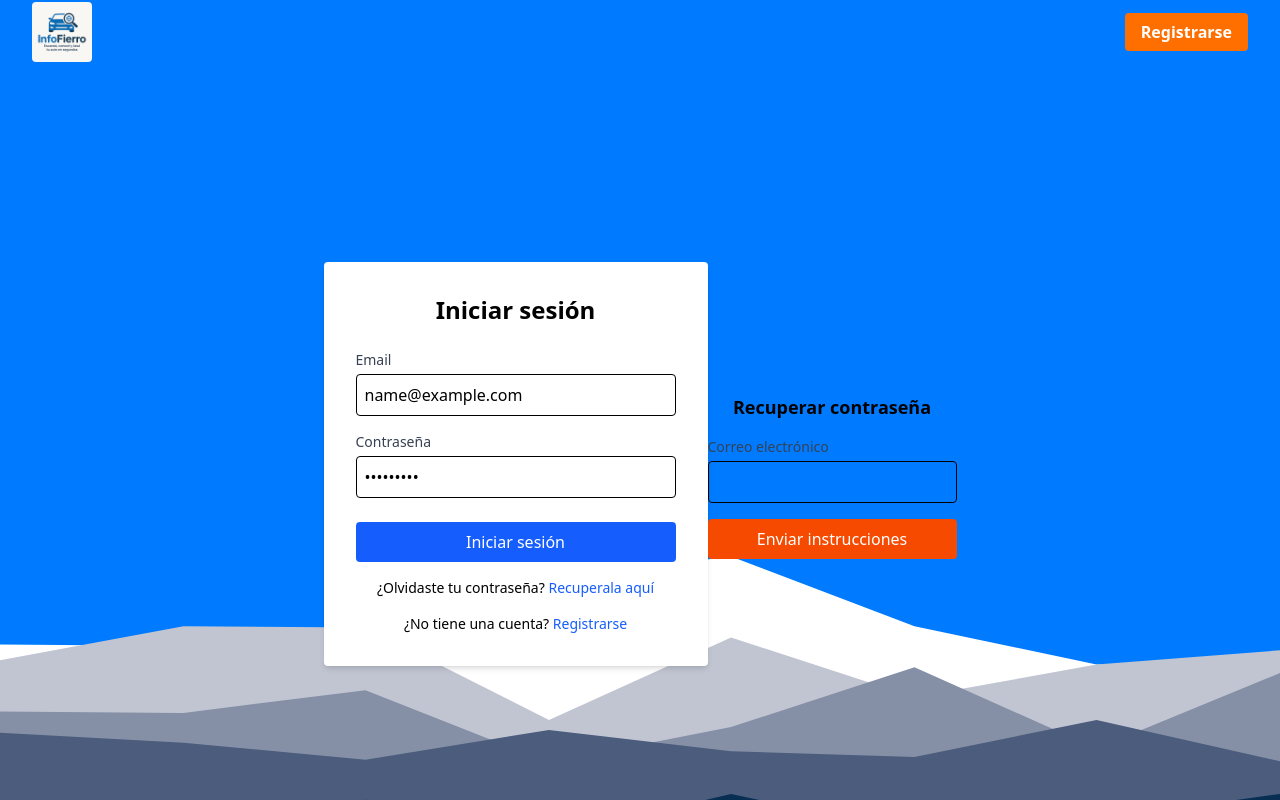
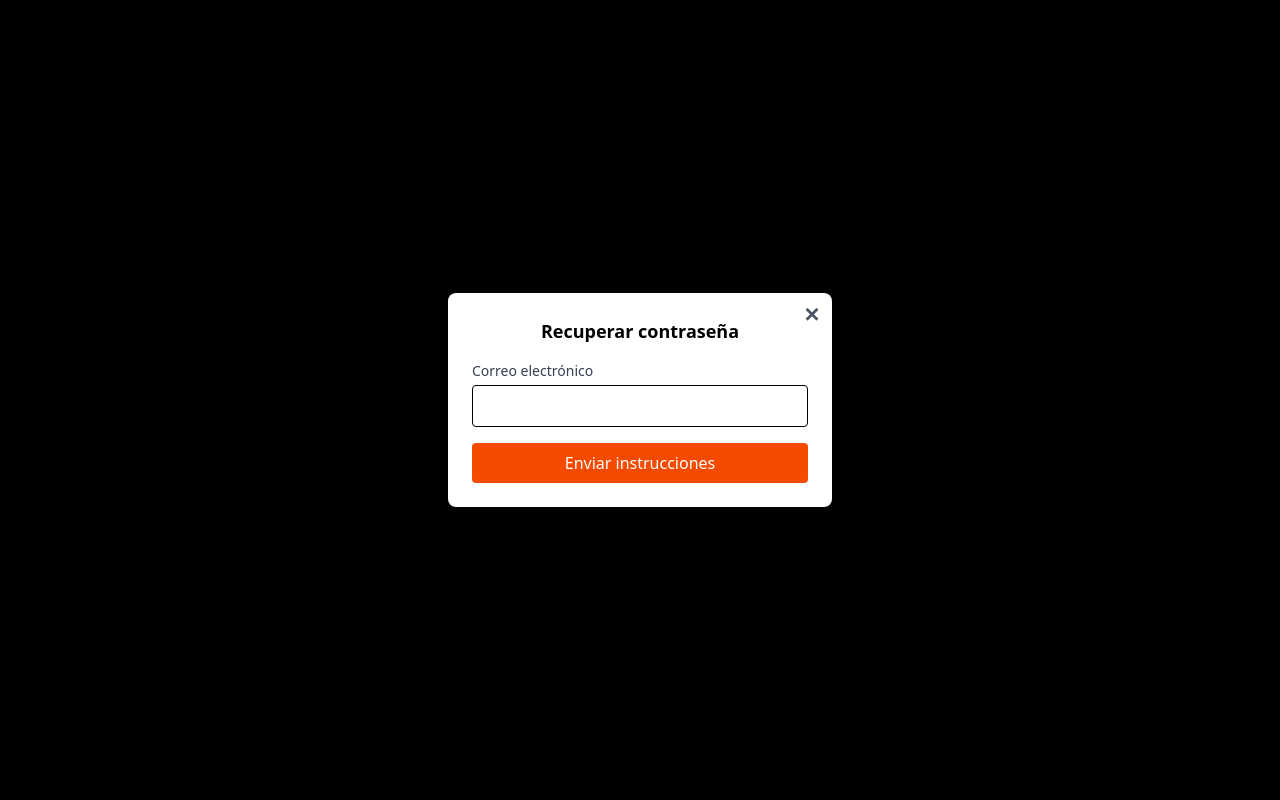
Before and after one commit to JP-fras/InfoFierro, a React (Vite) app: page /login in a window 1280 px wide. Both pictures are taken after typing "name@example.com", "Sample123" into the empty fields and a click on the button "Recuperala aquí". Shown: the top 800 px of the page. Built offline with nearby package versions, Linux system fonts and the light colour scheme; no server answers.

Commit message:
Proceso de Reset-Password

```diff
--- a/src/App.jsx
+++ b/src/App.jsx
@@ -6,6 +6,7 @@ import Nosotros from "./pages/Nosotros"
 import Contact from './pages/Contact';
 import Login from './pages/Login'
 import Registro from './pages/Registro';
+import Recuperar from './pages/Recuperar';
 
 function App() {
 
@@ -17,6 +18,7 @@ function App() {
             <Route path="/contact" element={<Layout><Contact /></Layout>} />
             <Route path="/login" element={<Layout><Login/></Layout>} />
             <Route path="/login/registro" element={<Layout><Registro/></Layout>} />
+            <Route path="/reset-password" element={<Layout><Recuperar/></Layout>} />
 
           </Routes>
       </Router>
--- a/src/pages/Login.jsx
+++ b/src/pages/Login.jsx
@@ -49,7 +49,7 @@ function Login(){
     setErrorRecuperar(null);
 
     try {
-      const res = await fetch("https://apigeninfofierro.onrender.com/login", {
+      const res = await fetch("https://apigeninfofierro.onrender.com/login/recuperar", {
         method: "POST",
         headers: { "Content-Type": "application/json" },
         body: JSON.stringify({ email: emailRecuperar }),
@@ -94,7 +94,7 @@ return (
           <p className="mt-4 text-center text-sm">
             ¿Olvidaste tu contraseña?{" "}
             <button
-            onClick={() => setRecuperarVisible(!recuperarVisible)}
+            onClick={() => setRecuperarVisible(true)}
             className="text-blue-600 hover:underline font-medium"
             >Recuperala aquí
               </button>
@@ -110,9 +110,16 @@ return (
         </form>
 
         {recuperarVisible && (
-    <div>
+    <div className="fixed inset-0 bg-black bg-opacity-40 flex items-center justify-center z-50">
+      <div className="bg-white rounded-lg p-6 w-full max-w-sm relative shadow-lg">
+          <button
+            className="absolute top-2 right-3 text-gray-600 hover:text-gray-800 text-xl font-bold"
+            onClick={() => setRecuperarVisible(false)}
+          >
+            ✕
+          </button>
 
-        <form onSubmit={handleRecuperar} className="mt-6">
+
             <h3 className="text-lg font-semibold mb-4 text-center">
               Recuperar contraseña
             </h3>
@@ -124,6 +131,7 @@ return (
               <p className="mb-4 text-center text-red-600">{errorRecuperar}</p>
             )}
 
+<form onSubmit={handleRecuperar}>
             <label className="block mb-4">
               <span className="block text-sm font-medium text-gray-700">
                 Correo electrónico
@@ -143,7 +151,8 @@ return (
             >
               Enviar instrucciones
             </button>
-      </form>
+</form>
+      </div>
     </div>
 
         )}
--- /dev/null
+++ b/src/pages/Recuperar.jsx
@@ -0,0 +1,38 @@
+import { useState } from "react";
+
+function Recuperar(){
+
+  const [searchParams] = useSearchParams();
+  const token = searchParams.get("token");
+  const [newPassword, setNewPassword] = useState("");
+  const [mensaje, setMensaje] = useState(null);
+  const [error, setError] = useState(null);
+
+    const handleActualizar = async (e) => {
+    e.preventDefault();
+    setMensajeRecuperar(null);
+    setErrorRecuperar(null);
+
+    try {
+      const res = await fetch("https://apigeninfofierro.onrender.com/reset-password", {
+        method: "POST",
+        headers: { "Content-Type": "application/json" },
+        body: JSON.stringify({ token, newPassword: newPassword }),
+      });
+
+      if (!res.ok) {
+        const err = await res.json();
+        throw new Error(err.message);
+      }
+
+      setMensaje("Contraseña actualizada con exito");
+    } catch (err) {
+      setError(err.message);
+    }
+  };
+
+    return(
+        <p>hola</p>
+    )
+}
+export default Recuperar;
```
